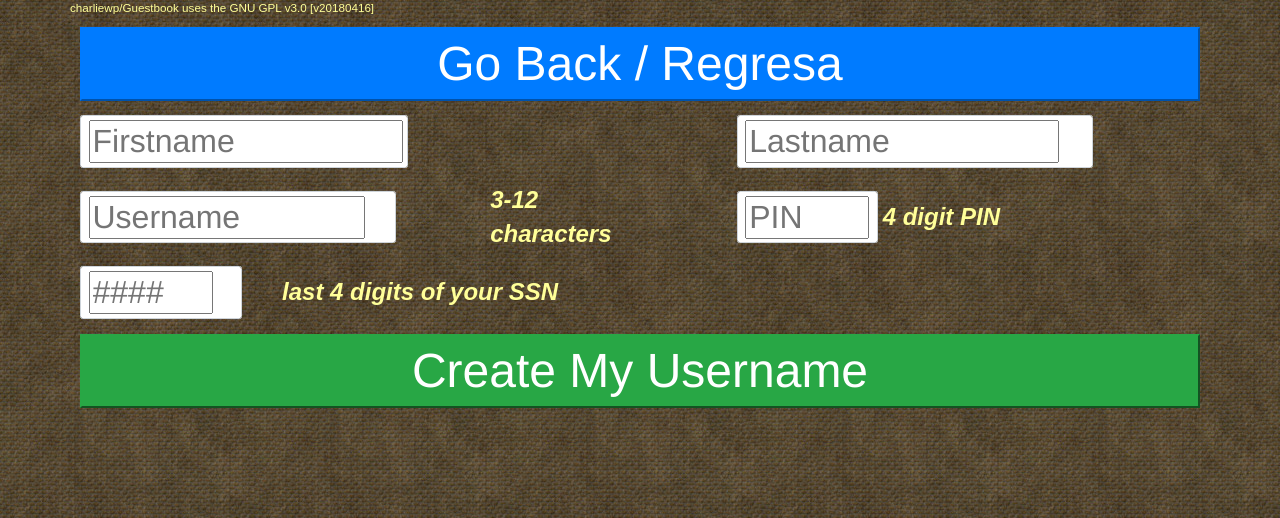
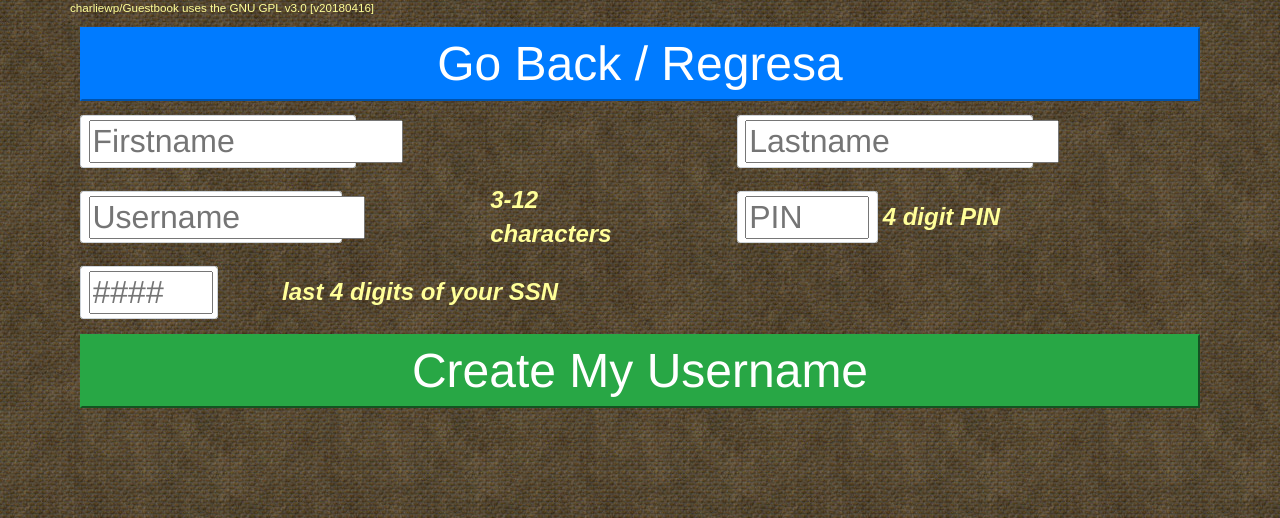
Before and after one commit to charliewp/Guestbook, a Django app: template guestbook/templates/createalias.html in a window 1280 px wide. Shown: the top 518 px of the page. Run offline with Django 3.2, Linux system fonts and the light colour scheme; the template is opened without the code that fills it: values that come from a table or form of the project are taken from there, others are empty; tables that the repository leaves empty hold one stand-in row (values such as "Sample post"); parts of the project's set-up code (start-up, migrations or seed data) failed here and were passed over; some libraries are stand-ins or nearby versions.

Commit message:
desktop alignments

```diff
--- a/guestbook/templates/createalias.html
+++ b/guestbook/templates/createalias.html
@@ -6,7 +6,7 @@
     <link rel="stylesheet" href="//maxcdn.bootstrapcdn.com/bootstrap/3.2.0/css/bootstrap-theme.min.css">
     <link rel="stylesheet" href="{% static 'css/guestbook.css' %}">
 <script type="text/javascript">
-    window.setTimeout("redirectpage();", 12000000);
+    window.setTimeout("redirectpage();", 120000);
     function redirectpage(){
     window.top.location.href = '/ophouse/signin';
     }
@@ -87,10 +87,10 @@
                               </div>
                            {% else %}
                               <div class="divTableCell">
-                                <div class="form-group" style="width:50%"><div class="desktop-form-control">{{form.firstname}}</div></div>
+                                <div class="form-group" style="width:42%"><div class="desktop-form-control">{{form.firstname}}</div></div>
                               </div>
                               <div class="divTableCell">
-                                <div class="form-group" style="width:77%"><div class="desktop-form-control">{{form.lastname}}</div></div>
+                                <div class="form-group" style="width:64%"><div class="desktop-form-control">{{form.lastname}}</div></div>
                               </div>
                            {% endif %}
                          </div>
@@ -109,7 +109,7 @@
                                             </div>
                                           {% else %}
                                             <div class="divTableCell">
-                                              <div class="form-group" style="width:77%" ><div class="desktop-form-control">{{form.aliasname}}</div></div>
+                                              <div class="form-group" style="width:64%" ><div class="desktop-form-control">{{form.aliasname}}</div></div>
                                             </div>
                                             <div class="divTableCell" >
                                               <div class="form-group" style="width:70%"><desktop-c3>3-12 characters</desktop-c3></div>
@@ -157,7 +157,7 @@
                                        </div>
                                     {% else %}
                                        <div class="divTableCell" >
-                                         <div class="form-group"style="width:82%" ><div class="desktop-form-control">{{form.shortssn}}</div></div>
+                                         <div class="form-group"style="width:70%" ><div class="desktop-form-control">{{form.shortssn}}</div></div>
                                        </div>
                                        <div class="divTableCell" style="width:70%;align:left;padding:5px;">
                                          <div class="form-group" ><desktop-c3>last 4 digits of your SSN</desktop-c3></div>
--- a/guestbook/templates/sign_in.html
+++ b/guestbook/templates/sign_in.html
@@ -79,10 +79,10 @@
                                             </div>
                                           {% else %}
                                             <div class="divTableCell">
-                                              <div class="form-group" style="width:52%"><div class="desktop-form-control">{{form.aliasname}}</div></div>
+                                              <div class="form-group" style="width:36%"><div class="desktop-form-control">{{form.aliasname}}</div></div>
                                             </div>
                                             <div class="divTableCell">
-                                              <div class="form-group" style="width:52%"><div class="desktop-form-control">{{form.aliaspin}}</div></div>
+                                              <div class="form-group" style="width:37%"><div class="desktop-form-control">{{form.aliaspin}}</div></div>
                                             </div>
                                           {% endif %}
                                     </div>
--- a/guestbook/templates/thankyou.html
+++ b/guestbook/templates/thankyou.html
@@ -55,7 +55,7 @@
                   <kiosk-touch-c3>Thank you! Someone will be with you shortly.</kiosk-touch-c3>
                        <div class="divTableBody">
                          <div class="divTableRow">
-                            <div class="divTableCell">
+                            <div class="divTableCell" style="padding-left: 300px;">
                                <img src="{% static 'images/ophouse_800x452.png' %}" alt="Opportunity House">
                             </div>
                          </div>
```
Also changed, not shown: guestbook/templates/prompt.html (+4 -4 lines), guestbook/templates/resetalias.html (+4 -4 lines).
